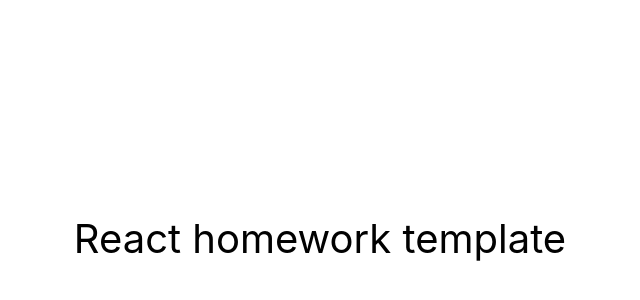
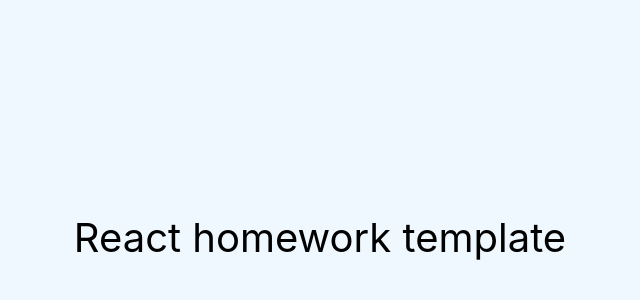
Before and after one commit to Zoja7/goit-react-hw-02-phonebook, a React (Create React App) app: page / in a window 1280 px wide. Shown: the part 162-462 px from the top of the page, without its empty margins (320-960 px from the left). Built offline with nearby package versions, Linux system fonts and the light colour scheme.

Commit message:
commit_3

```diff
--- a/public/index.html
+++ b/public/index.html
@@ -15,6 +15,13 @@
       user's mobile device or desktop. See https://developers.google.com/web/fundamentals/web-app-manifest/
     -->
     <link rel="manifest" href="%PUBLIC_URL%/manifest.json" />
+    <link
+      rel="stylesheet"
+      href="https://cdnjs.cloudflare.com/ajax/libs/modern-normalize/2.0.0/modern-normalize.min.css"
+      integrity="sha512-4xo8blKMVCiXpTaLzQSLSw3KFOVPWhm/TRtuPVc4WG6kUgjH6J03IBuG7JZPkcWMxJ5huwaBpOpnwYElP/m6wg=="
+      crossorigin="anonymous"
+      referrerpolicy="no-referrer"
+    />
     <!--
       Notice the use of %PUBLIC_URL% in the tags above.
       It will be replaced with the URL of the `public` folder during the build.
--- a/src/index.css
+++ b/src/index.css
@@ -1,4 +1,4 @@
-@import-normalize; /* bring in normalize.css styles */
+/* @import-normalize; bring in normalize.css styles */
 
 body {
   margin: 0;
@@ -13,3 +13,57 @@ code {
   font-family: source-code-pro, Menlo, Monaco, Consolas, 'Courier New',
     monospace;
 }
+:root {
+  background-color: aliceblue;
+}
+
+body {
+  margin: 0;
+  font-family: -apple-system, BlinkMacSystemFont, 'Segoe UI', 'Roboto', 'Oxygen',
+    'Ubuntu', 'Cantarell', 'Fira Sans', 'Droid Sans', 'Helvetica Neue',
+    sans-serif;
+  -webkit-font-smoothing: antialiased;
+  -moz-osx-font-smoothing: grayscale;
+}
+
+code {
+  font-family: source-code-pro, Menlo, Monaco, Consolas, 'Courier New',
+    monospace;
+}
+
+*,
+*::before,
+*::after {
+  box-sizing: border-box;
+}
+
+span {
+  display: block;
+}
+
+h1,
+h2,
+h3,
+h4,
+h5,
+h6,
+p {
+  margin: 0;
+}
+
+p:last-child {
+  margin-bottom: 0;
+  margin-left: 0;
+}
+
+ul {
+  margin: 0;
+  padding: 0;
+  list-style: none;
+}
+
+img {
+  display: block;
+  max-width: 100%;
+  height: auto;
+}
```
